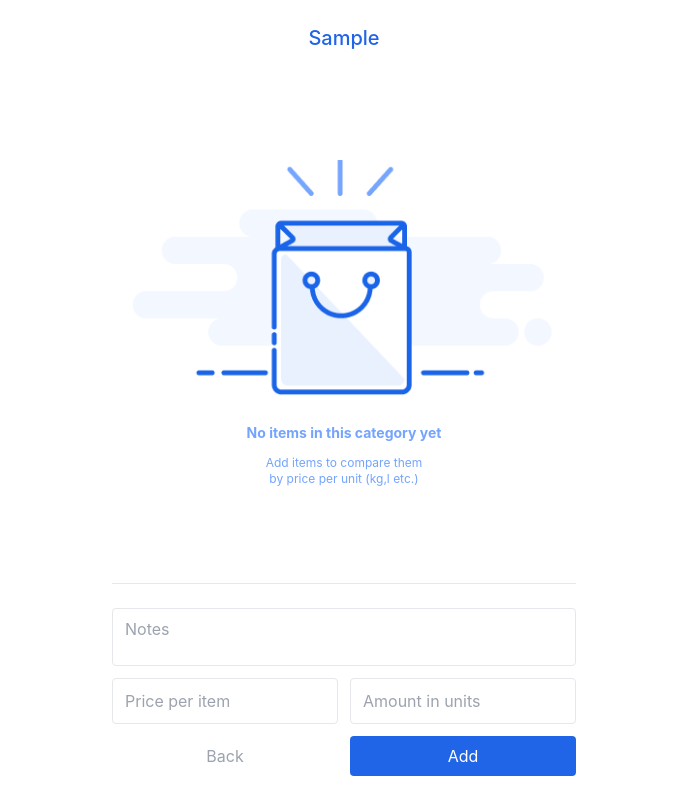
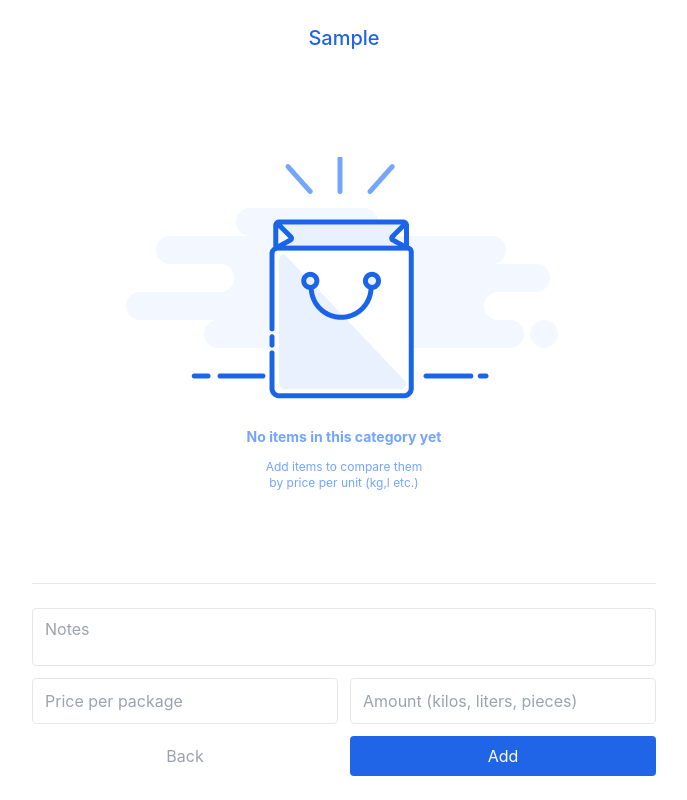
Before and after one commit to vincora/shopping-assistant, a React (Create React App) app: page / in a window 1280 px wide. Both pictures are taken after typing "Sample" into the empty fields and a click on the button "Add". Shown: the whole page, without its empty margins (296-983 px from the left). Built offline with nearby package versions, Linux system fonts and the light colour scheme.

Commit message:
renaming

```diff
--- a/src/App.js
+++ b/src/App.js
@@ -3,7 +3,7 @@ import { Outlet } from "react-router-dom";
 function App() {
 
     return (
-        <div className="max-w-sm mx-auto h-[100dvh] p-6 box-border md:max-w-lg">
+        <div className="max-w-sm mx-auto h-[100dvh] p-6 box-border md:max-w-2xl">
             <Outlet />
         </div>
     );
--- a/src/components/Item.js
+++ b/src/components/Item.js
@@ -31,11 +31,11 @@ const Item = ({ item }) => {
             className="grid grid-cols-[2fr_1fr] p-3 md:p-5 text-sm bg-white border rounded"
             key={item.id}
         >
-            <div>Price:</div>
+            <div>Price per package:</div>
             <div className="text-right">{item.pricePerItem}</div>
-            <div>Amount (kg / litres):</div>
+            <div>Amount (kilos, liters, pieces):</div>
             <div className="text-right">{item.amount}</div>
-            <div>Price per kg/liter:</div>
+            <div>Price per 1 kg/liter/piece:</div>
             <div className="text-right">{item.pricePerUnit}</div>
             {item.notes && <div className="col-span-2">Notes:</div>}
             {item.notes && (
--- a/src/components/ItemForm.js
+++ b/src/components/ItemForm.js
@@ -72,7 +72,7 @@ const ItemForm = () => {
                     {...register("pricePerItem")}
                     type="text"
                     name="pricePerItem"
-                    placeholder="Price per item"
+                    placeholder="Price per package"
                     inputMode="decimal"
                     tabIndex="1"
                     id="myInput"
@@ -88,7 +88,7 @@ const ItemForm = () => {
                     {...register("amount")}
                     type="text"
                     name="amount"
-                    placeholder="Amount in units"
+                    placeholder="Amount (kilos, liters, pieces)"
                     inputMode="decimal"
                     tabIndex="2"
                 />
```
